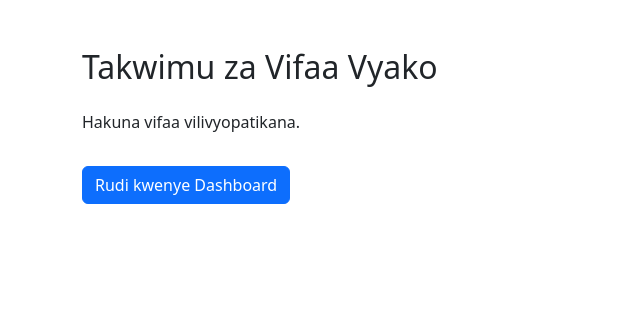
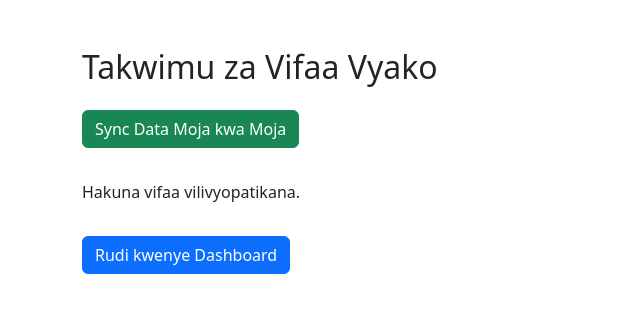
Before and after one commit to Abdillah773/Abdillah773.github.io, a Flask app: template templates/stats.html in a window 1280 px wide. Shown: the top 313 px of the page, without its empty margins (0-640 px from the left). Run offline with Flask 3, Linux system fonts and the light colour scheme; the template is opened without the code that fills it, so the values that code supplies are empty.

Commit message:
Added Sync button on stats page for live SMS/call update

```diff
--- a/templates/stats.html
+++ b/templates/stats.html
@@ -4,10 +4,14 @@
     <meta charset="UTF-8">
     <title>Takwimu za Vifaa</title>
     <link rel="stylesheet" href="https://cdn.jsdelivr.net/npm/bootstrap@5.3.2/dist/css/bootstrap.min.css">
+    <script src="https://code.jquery.com/jquery-3.7.0.min.js"></script>
 </head>
 <body>
 <div class="container mt-5">
     <h2 class="mb-4">Takwimu za Vifaa Vyako</h2>
+
+    <button id="sync-btn" class="btn btn-success mb-3">Sync Data Moja kwa Moja</button>
+    <div id="sync-msg" class="mb-3"></div>
 
     {% if devices %}
         {% for device in devices %}
@@ -55,5 +59,22 @@
 
     <a href="{{ url_for('dashboard') }}" class="btn btn-primary mt-3">Rudi kwenye Dashboard</a>
 </div>
+
+<script>
+$(document).ready(function(){
+    $("#sync-btn").click(function(){
+        $("#sync-msg").text("Data ina-update, tafadhali subiri...");
+        $.get("/sync_all_sms", function(response){
+            $("#sync-msg").text(response);
+            setTimeout(function(){
+                location.reload(); // reload table baada ya sync
+            }, 2000);
+        }).fail(function(){
+            $("#sync-msg").text("Sync imekosekana. Jaribu tena.");
+        });
+    });
+});
+</script>
+
 </body>
 </html>
```
